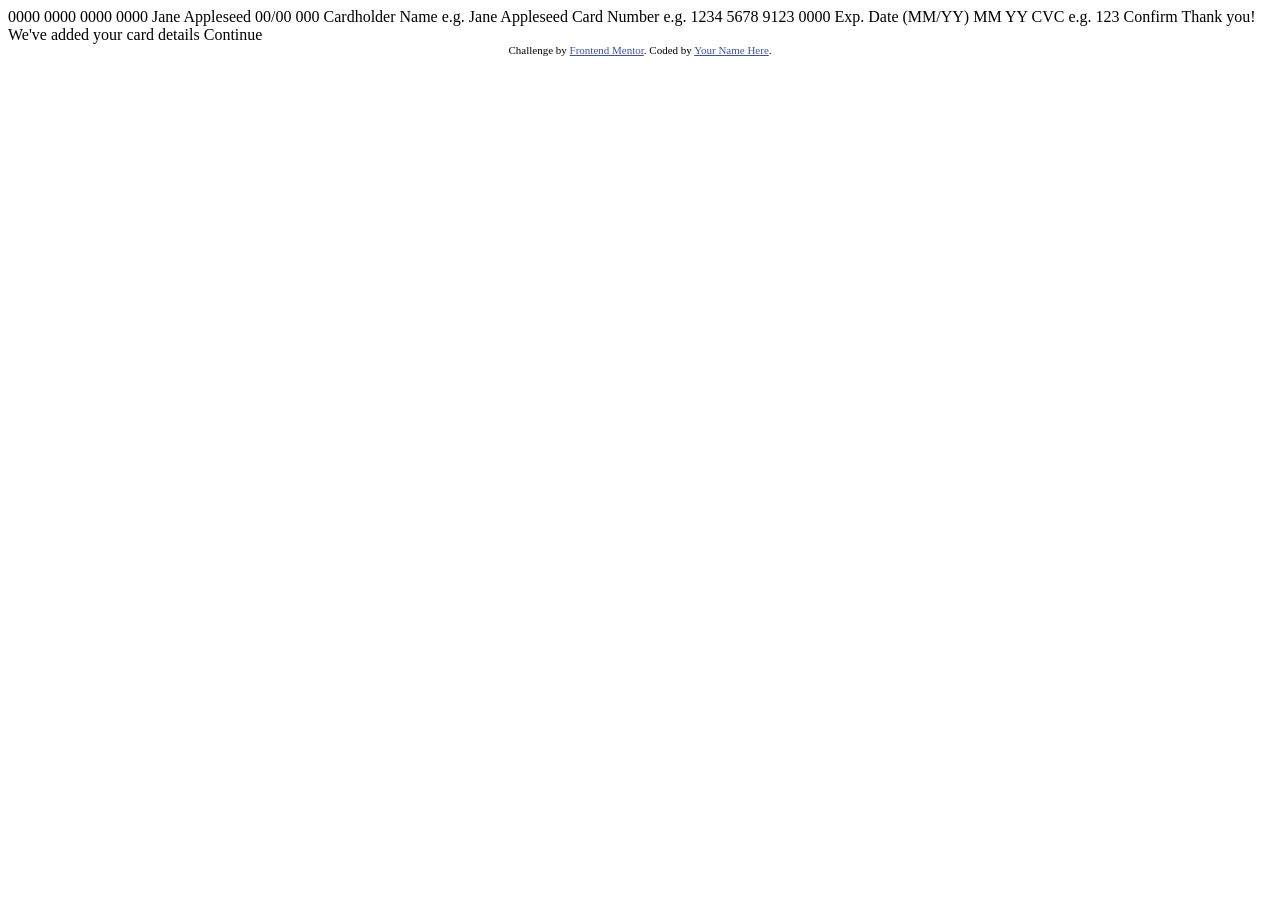
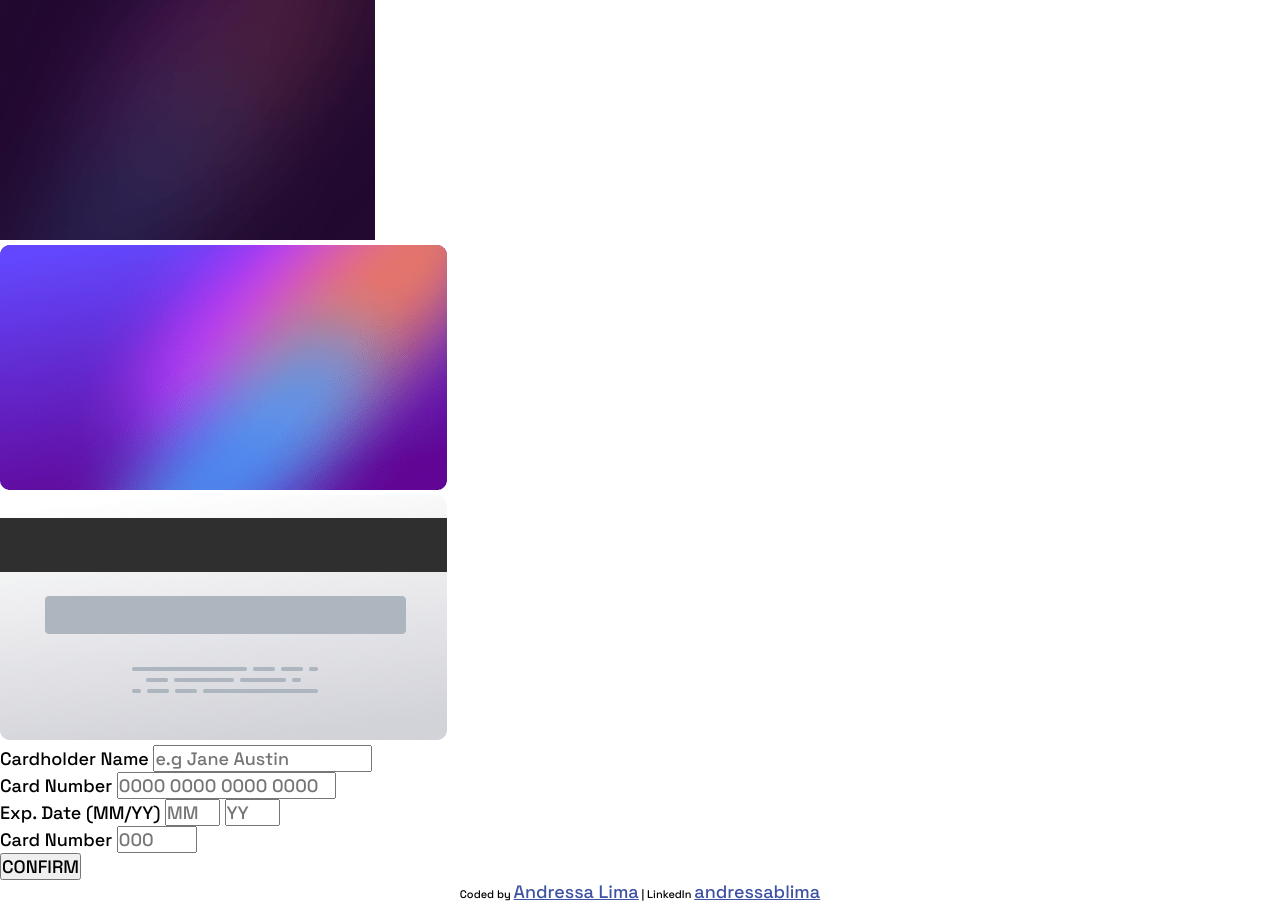
Before and after one commit to andressablima/card-validation, a plain HTML site: page index.html in a window 1280 px wide. Before the commit the page ends 800 px from the top, so only its background shows below. Drawn offline with Linux system fonts and the light colour scheme.

Commit message:
estruturacao do html: formulario

```diff
--- /dev/null
+++ b/index.css
@@ -0,0 +1,42 @@
+*{
+    margin:0;
+    padding: 0;
+    box-sizing: border-box;
+    font-family: 'Space Grotesk', sans-serif;
+    font-size: 18px;
+}
+/* Main section */
+
+input[name="exp-month"]{
+    width: 55px;
+}
+
+input[name="exp-year"]{
+    width: 55px;
+}
+
+input[name="cvc"]{
+    width: 80px;
+}
+
+
+
+
+
+
+
+/* Footer */
+footer{
+    width: 100%;
+    height: 30px;
+    display: flex;
+    justify-content: center;
+    text-align: center;
+}
+.attribution {
+    font-size: 11px;
+    text-align: center;
+}
+.attribution a {
+    color: hsl(228, 45%, 44%);
+}
--- a/index.html
+++ b/index.html
@@ -6,22 +6,51 @@
 
   <link rel="icon" type="image/png" sizes="32x32" href="./images/favicon-32x32.png">
 
-  <title>Frontend Mentor | Interactive card details form</title>
+  <title>Interactive card details form</title>
+  <link rel="stylesheet" href="./index.css">
+  <link href="https://fonts.googleapis.com/css2?family=Space+Grotesk:wght@500&display=swap" rel="stylesheet">
 
-  <!-- Feel free to remove these styles or customise in your own stylesheet 👍 -->
-  <style>
-    .attribution { font-size: 11px; text-align: center; }
-    .attribution a { color: hsl(228, 45%, 44%); }
-  </style>
+
 </head>
 <body>
+  <header>
 
-  0000 0000 0000 0000
-  Jane Appleseed
-  00/00
+  </header>
+  <main class="container">
+    <div class="bg-image">
+      <img src="./images/bg-main-mobile.png">
+    </div>
+    <div class="card-img">
+      <div class="card-comp">
+        <img class="card-front" src="./images/bg-card-front.png">
+        <img class="card-logo" src="./images/card-logo.svg">
+      </div>
+      <img class="card-back" src="./images/bg-card-back.png">
+    </div>
+    <div class="form-content">
+      <form action="" method="get">
+        <label for="GET-name">Cardholder Name </label>
+        <input id="GET-name" type="text" name="name" placeholder="e.g Jane Austin" required>
+        <br>
+        <label for="GET-numb">Card Number </label>
+        <input id="GET-numb" type="tel" name="number" maxlength="16" placeholder="0000 0000 0000 0000" required>
+        <br>
+        <label for="GET-exp">Exp. Date (MM/YY)</label>
+        <input id="GET-exp" type="tel" name="exp-month" maxlength="2" placeholder="MM" required>
+        <input id="GET-exp" type="tel" name="exp-year" maxlength="2" placeholder="YY" required>
+        <br>
+        <label for="GET-cvc">Card Number </label>
+        <input id="GET-cvc" type="tel" name="cvc" maxlength="3" placeholder="000" required>
+        <div class="btn-conf">
+          <button>CONFIRM</button>
+        </div>
+      </form>
+    </div>
+  </main>
 
-  000
 
+
+<!--
   Cardholder Name
   e.g. Jane Appleseed
 
@@ -35,17 +64,19 @@
   CVC
   e.g. 123
 
-  Confirm
+-->
 
   <!-- Completed state start -->
-
+<!--
   Thank you!
   We've added your card details
   Continue
-
-  <div class="attribution">
-    Challenge by <a href="https://www.frontendmentor.io?ref=challenge" target="_blank">Frontend Mentor</a>.
-    Coded by <a href="#">Your Name Here</a>.
-  </div>
+-->
+  <footer>
+    <div class="attribution">
+      Coded by <a href="https://github.com/andressablima">Andressa Lima</a> |
+      LinkedIn <a href="https://www.linkedin.com/in/andressablima/">andressablima</a>
+    </div>
+  </footer>
 </body>
 </html>
```
